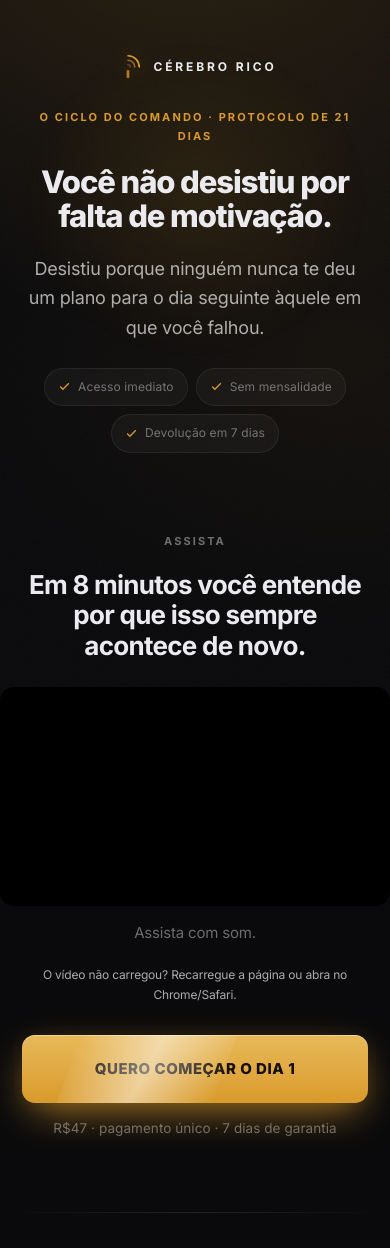
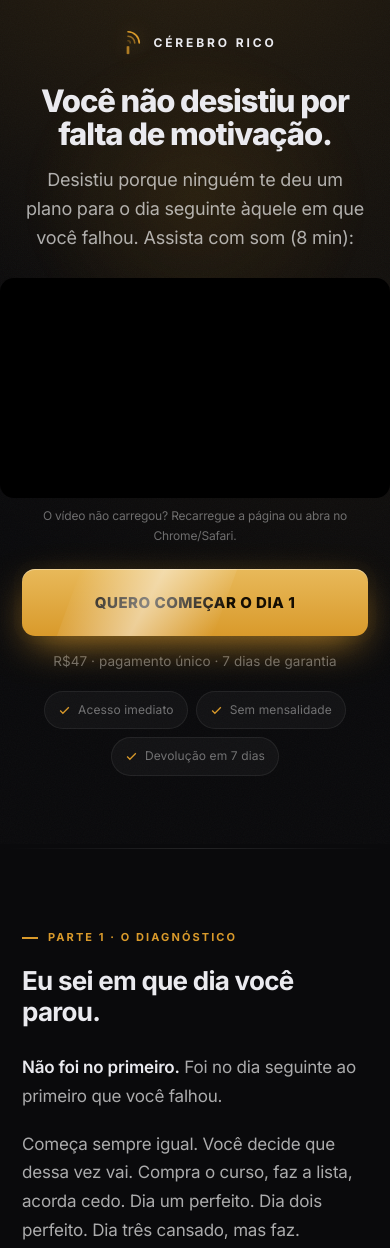
Before and after one commit to extremejrcanal-dot/cerebro-rico-site, a plain HTML site: page index.html in a window 390 px wide. Shown: the top 1248 px of the page. Drawn offline with Linux system fonts and the light colour scheme.

Commit message:
Página: vídeo na primeira tela, hero sem animação de entrada e fonte sem bloquear o carregamento
Co-Authored-By: Claude Opus 5.5 <noreply@anthropic.com>
Claude-Session: https://claude.ai/code/session_013rRLDemddVuNi7QBNfPo5E

```diff
--- a/index.html
+++ b/index.html
@@ -22,7 +22,8 @@
 <link rel="preload" as="fetch" crossorigin href="https://cdn.converteai.net/618e6aba-dba5-44c2-ae23-f0af83c3113a/6a88e65715c6619bf3612019/main.m3u8">
 <link rel="preconnect" href="https://fonts.googleapis.com">
 <link rel="preconnect" href="https://fonts.gstatic.com" crossorigin>
-<link href="https://fonts.googleapis.com/css2?family=Inter:wght@400;500;600;700;800&display=swap" rel="stylesheet">
+<link href="https://fonts.googleapis.com/css2?family=Inter:wght@400;500;600;700;800&display=swap" rel="stylesheet" media="print" onload="this.media='all'">
+<noscript><link href="https://fonts.googleapis.com/css2?family=Inter:wght@400;500;600;700;800&display=swap" rel="stylesheet"></noscript>
 <style>
 /* ==========================================================
    CÉREBRO RICO — PÁGINA DE VENDAS
@@ -450,12 +451,12 @@ a{color:inherit}
 <div class="progresso" id="progresso" aria-hidden="true"></div>
 
 <!-- ============================================================
-     1 · HERO
+     1 · HERO + VSL (sem animação de entrada: aparece na hora)
      ============================================================ -->
-<section style="padding-top:clamp(52px,10vw,86px)">
+<section style="padding-top:clamp(28px,6vw,64px)">
   <div class="hero-luz" aria-hidden="true"></div>
   <div class="wrap">
-    <div class="marca an d1">
+    <div class="marca">
       <svg class="marca-simbolo" viewBox="0 0 40 40" fill="none" aria-hidden="true">
         <path pathLength="1" d="M20 5 A15 15 0 0 1 35 20" stroke="#d99a2b" stroke-width="2.2" stroke-linecap="round"/>
         <path pathLength="1" d="M20 11 A9 9 0 0 1 29 20" stroke="#d99a2b" stroke-width="2.2" stroke-linecap="round" opacity=".62"/>
@@ -464,43 +465,26 @@ a{color:inherit}
       </svg>
       <span class="marca-nome">Cérebro Rico</span>
     </div>
-    <div class="an d1" style="text-align:center">
-      <span class="rotulo">O Ciclo do Comando · Protocolo de 21 dias</span>
-    </div>
-    <h1 class="an d2" style="text-align:center">Você não desistiu por falta de motivação.</h1>
-    <p class="lead an d3" style="text-align:center;margin-top:22px">
-      Desistiu porque ninguém nunca te deu um plano para o dia seguinte àquele em que você falhou.
+    <h1 style="text-align:center">Você não desistiu por falta de motivação.</h1>
+    <p class="lead" style="text-align:center;margin-top:14px">
+      Desistiu porque ninguém te deu um plano para o dia seguinte àquele em que você falhou. Assista com som (8 min):
     </p>
 
-    <div class="selos an d4">
+    <div class="vsl-caixa">
+      <!-- o vsl.js troca este bloco pelo player do VTurb -->
+      <div class="vsl-espaco">Vídeo em breve</div>
+    </div>
+    <p style="text-align:center;margin-top:8px;font-size:12px;opacity:.6">O vídeo não carregou? Recarregue a página ou abra no Chrome/Safari.</p>
+
+    <div style="margin-top:22px">
+      <a class="cta-vsl" href="https://pay.kirvano.com/0191985a-c6d1-4c8b-835b-23cbb6b87592">QUERO COMEÇAR O DIA 1</a>
+      <span class="cta-vsl-sub">R$47 · pagamento único · 7 dias de garantia</span>
+    </div>
+
+    <div class="selos" style="margin-top:18px">
       <span class="selo"><svg viewBox="0 0 24 24"><path d="M20 6L9 17l-5-5"/></svg>Acesso imediato</span>
       <span class="selo"><svg viewBox="0 0 24 24"><path d="M20 6L9 17l-5-5"/></svg>Sem mensalidade</span>
       <span class="selo"><svg viewBox="0 0 24 24"><path d="M20 6L9 17l-5-5"/></svg>Devolução em 7 dias</span>
-    </div>
-  </div>
-</section>
-
-<!-- ============================================================
-     2 · VSL
-     ============================================================ -->
-<section style="padding-top:0">
-  <div class="wrap">
-    <div class="an" style="text-align:center">
-      <span class="rotulo rotulo-n">Assista</span>
-      <h2>Em 8 minutos você entende por que isso sempre acontece de novo.</h2>
-    </div>
-
-    <div class="vsl-caixa an">
-      <!-- o vsl.js troca este bloco pelo player do VTurb -->
-      <div class="vsl-espaco">Vídeo em breve</div>
-    </div>
-
-    <p class="sub2 an" style="text-align:center;margin-top:14px">Assista com som.</p>
-    <p class="an" style="text-align:center;margin-top:6px;font-size:12px;opacity:.6">O vídeo não carregou? Recarregue a página ou abra no Chrome/Safari.</p>
-
-    <div class="an" style="margin-top:30px">
-      <a class="cta-vsl" href="https://pay.kirvano.com/0191985a-c6d1-4c8b-835b-23cbb6b87592">QUERO COMEÇAR O DIA 1</a>
-      <span class="cta-vsl-sub">R$47 · pagamento único · 7 dias de garantia</span>
     </div>
   </div>
 </section>
```
